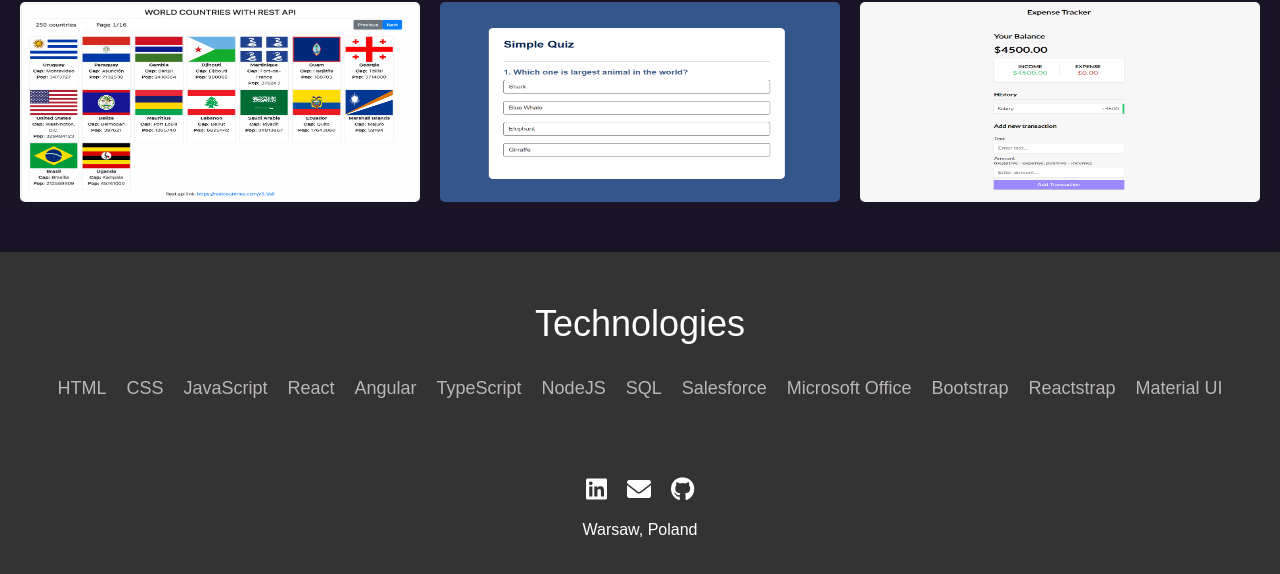
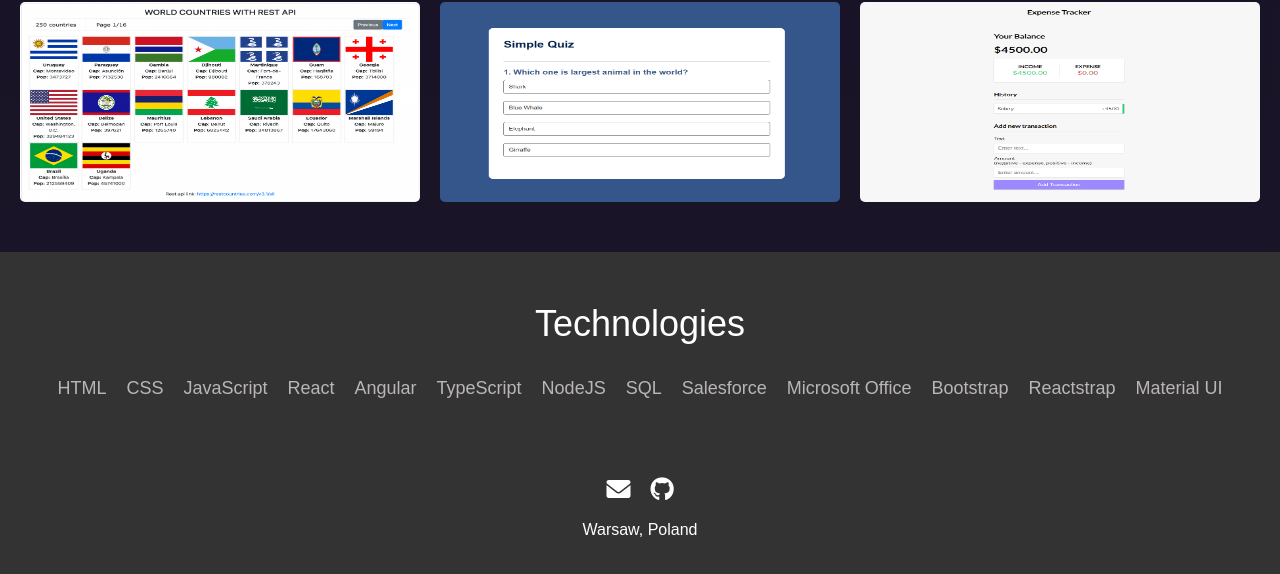
Before and after one commit to amanturweb/portfolio, a plain HTML site: page index.html in a window 1280 px wide. Shown: the part 1144-1718 px from the top of the page. Drawn offline with nearby package versions, Linux system fonts and the light colour scheme.

Commit message:
Update index.html

```diff
--- a/index.html
+++ b/index.html
@@ -109,8 +109,6 @@
     <!-- Footer Section -->
     <footer class="contact-footer" id="contact">
         <ul class="contact-list">
-            <li><a href="https://www.linkedin.com/in/amantur-kubanychbekov-4634b3207/" aria-label="LinkedIn"><i
-                        class="fab fa-linkedin"></i></a></li>
             <li><a href="mailto:amanturkubanychbekov5@gmail.com" aria-label="Email"><i class="fas fa-envelope"></i></a>
             </li>
             <li><a href="https://github.com/amanturweb" aria-label="GitHub"><i class="fab fa-github"></i></a></li>
```
